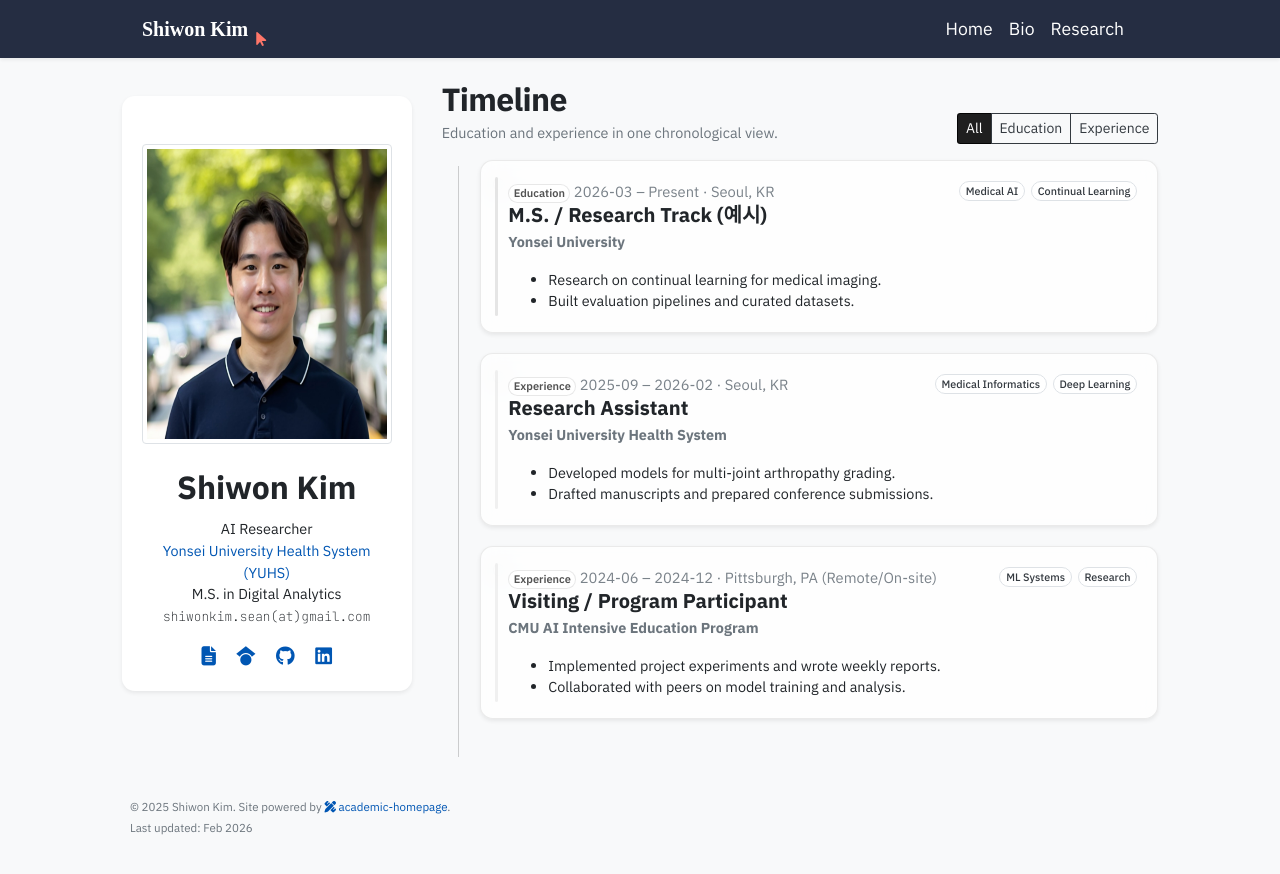
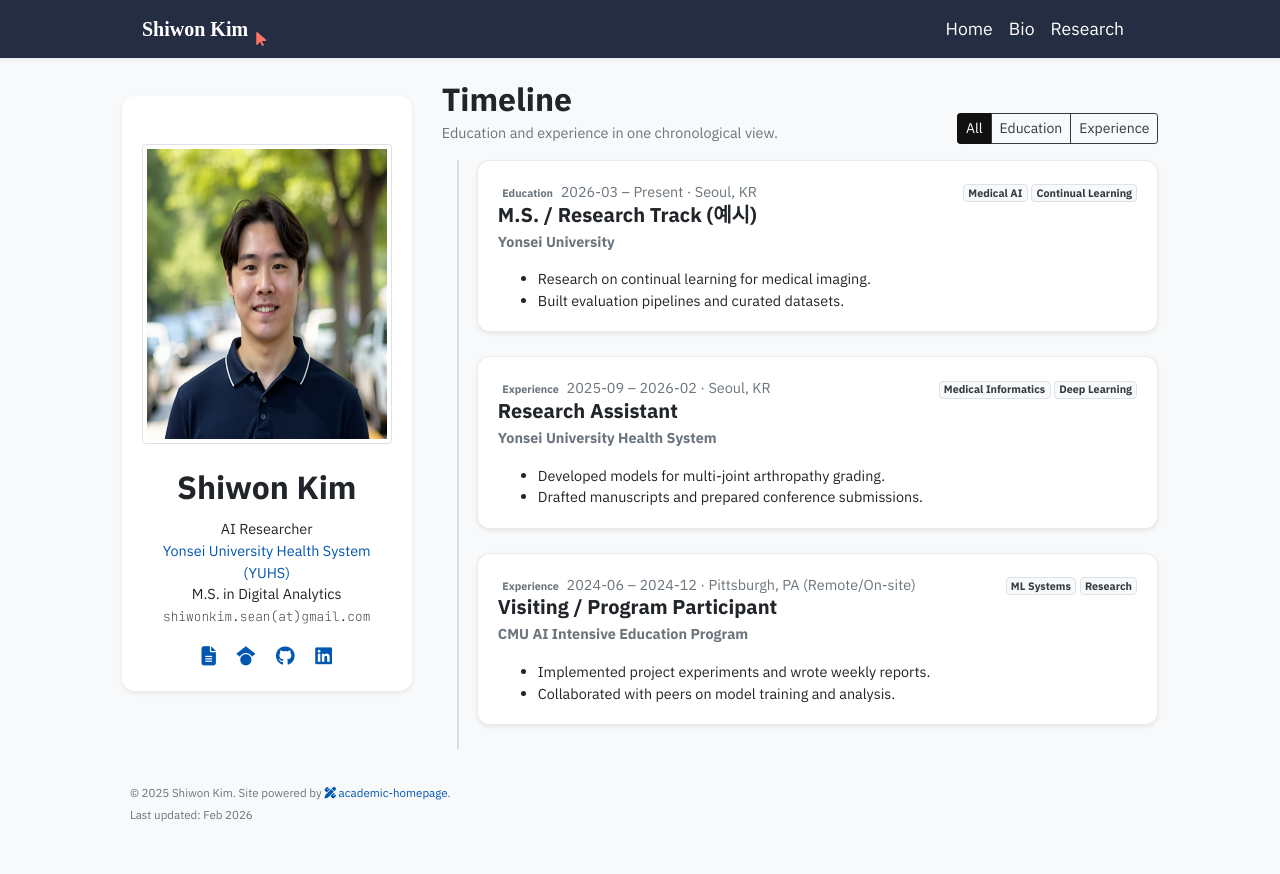
Before and after one commit to shiwonkim/shiwonkim.github.io, a Jekyll site: the page built from bio.html, in a window 1280 px wide. Shown: the top 874 px of the page. Built offline with Jekyll 4.4.1, drawn with Linux system fonts in a browser that asks for light colours; nearby versions of some CDN libraries; some web fonts are replaced; a style sheet for code colours, icons or effects is not loaded.

Commit message:
edit layout

```diff
--- a/bio.html
+++ b/bio.html
@@ -100,160 +100,56 @@
 </div>
 
 <style>
-  /* Soft vibe base */
-  .bio-main h2 { letter-spacing: -0.02em; }
-  .bio-main p { line-height: 1.5; }
-
-  /* Timeline spine */
 .timeline {
   position: relative;
-    padding-left: 2.4rem;
-    padding-bottom: 1.5rem;
+  padding-left: 2.2rem;
 }
 .timeline::before {
   content: "";
   position: absolute;
-    left: 1.05rem;
-    top: 0.35rem;
-    bottom: 0.35rem;
-    width: 1px;
-    background: rgba(0,0,0,0.18);
+  left: 0.95rem;
+  top: 0;
+  bottom: 0;
+  width: 2px;
+  background: rgba(0,0,0,0.12);
 }
 
-  /* Item */
 .tl-item {
   position: relative;
-    padding-bottom: 1.25rem;
+  padding-bottom: 1.5rem;
+}
+.tl-dot {
+  position: absolute;
+  left: 0.6rem;
+  top: 1.1rem;
+  width: 0.85rem;
+  height: 0.85rem;
+  border-radius: 999px;
+  border: 2px solid rgba(0,0,0,0.45);
+  background: #fff;
 }
 
-  /* Dot: soft ring + glow */
-  .tl-dot {
-    position: absolute;
-    left: 0.78rem;
-    top: 1.15rem;
-    width: 0.72rem;
-    height: 0.72rem;
-    border-radius: 999px;
-    background: #fff;
-    border: 1px solid rgba(0,0,0,0.35);
-    box-shadow: 0 0 0 6px rgba(0,0,0,0.03);
+.tl-card {
+  border-radius: 14px;
+  border: 1px solid rgba(0,0,0,0.08);
 }
 
-  /* Card: glassy + gentle */
-  .tl-card {
-    border-radius: 18px;
-    border: 1px solid rgba(0,0,0,0.08);
-    background: rgba(255,255,255,0.78);
-    backdrop-filter: blur(10px);
-    -webkit-backdrop-filter: blur(10px);
-    box-shadow:
-      0 10px 24px rgba(0,0,0,0.08),
-      0 1px 0 rgba(255,255,255,0.6) inset;
-    transition: transform 200ms ease, box-shadow 200ms ease, border-color 200ms ease;
+.btn.is-active {
+  background: #111;
+  color: #fff;
+  border-color: #111;
 }
 
-  .tl-card:hover {
-    transform: translateY(-2px);
-    box-shadow:
-      0 16px 34px rgba(0,0,0,0.10),
-      0 1px 0 rgba(255,255,255,0.6) inset;
-    border-color: rgba(0,0,0,0.12);
-  }
-
-  /* Kicker */
-  .tl-kicker {
-    font-size: 0.92rem;
-    opacity: 0.9;
-  }
-
-  /* Badge: soft pill */
-  .tl-badge {
-    font-weight: 600;
-    border: 1px solid rgba(0,0,0,0.10);
-    background: rgba(255,255,255,0.85);
-    color: rgba(0,0,0,0.75);
-  }
-
-  /* Type accent (subtle left border) */
-  .tl-card .card-body {
-    position: relative;
-  }
-  .tl-card .card-body::before {
-    content: "";
-    position: absolute;
-    left: 0.9rem;
-    top: 1.0rem;
-    bottom: 1.0rem;
-    width: 3px;
-    border-radius: 999px;
-    opacity: 0.55;
-    background: rgba(0,0,0,0.12);
-  }
-  .tl-item[data-type="education"] .tl-card .card-body::before {
-    background: rgba(0,0,0,0.18);
-  }
-  .tl-item[data-type="experience"] .tl-card .card-body::before {
-    background: rgba(0,0,0,0.10);
-  }
-  .tl-card .card-body {
-    padding-left: 1.7rem; /* leave space for accent bar */
-  }
-
-  /* Tags */
-  .tl-tags {
-    display: flex;
-    flex-wrap: wrap;
-    gap: 0.35rem;
-    justify-content: flex-end;
-  }
-  .tl-tags .badge {
-    border-radius: 999px;
-    padding: 0.35em 0.55em;
-    font-weight: 500;
-    background: rgba(255,255,255,0.65) !important;
-  }
-
-  /* Filter buttons: calmer */
-  .btn.is-active {
-    background: rgba(0,0,0,0.88);
-    color: #fff;
-    border-color: rgba(0,0,0,0.88);
-  }
-
-  /* Hide utility */
-  .tl-hidden { display: none !important; }
-
-  /* ===== Fade-in animation ===== */
-  .tl-item { opacity: 0; transform: translateY(10px); }
-  .tl-item.is-visible {
-    opacity: 1;
-    transform: translateY(0);
-    transition: opacity 600ms ease, transform 600ms ease;
-  }
-
-  /* Respect reduced motion */
-  @media (prefers-reduced-motion: reduce) {
-    .tl-item { opacity: 1; transform: none; }
-    .tl-item.is-visible { transition: none; }
-    .tl-card { transition: none; }
-  }
-
-  @media (max-width: 576px) {
-    .timeline { padding-left: 1.9rem; }
-    .timeline::before { left: 0.85rem; }
-    .tl-dot { left: 0.58rem; }
+.tl-hidden {
+  display: none !important;
 }
 </style>
 
 <script>
 (function () {
-  const root = document.querySelector('.bio-main');
-  if (!root) return;
+  const buttons = document.querySelectorAll('[data-filter]');
+  const items = document.querySelectorAll('.tl-item');
 
-  const buttons = root.querySelectorAll('[data-filter]');
-  const items = root.querySelectorAll('.tl-item');
-
-  // Filter
   function setActive(btn) {
     buttons.forEach(b => b.classList.remove('is-active'));
     btn.classList.add('is-active');
```
Also changed, not shown: other parts of bio.html (+1 -25 lines). Lines whose indentation alone changed are shown as unchanged.
